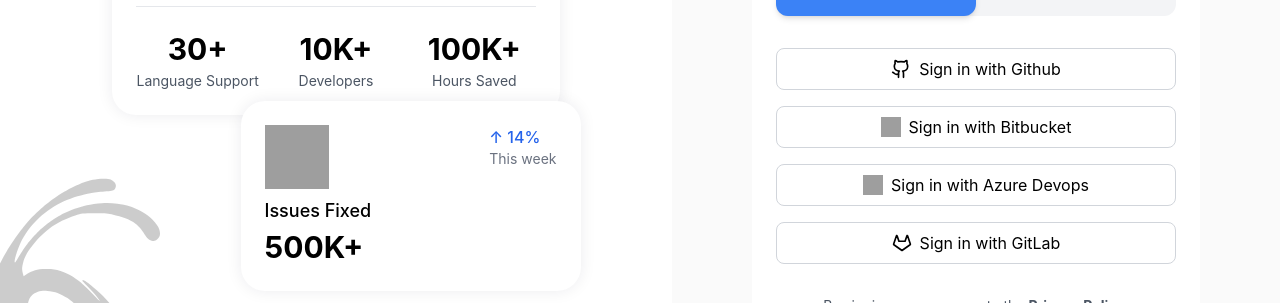
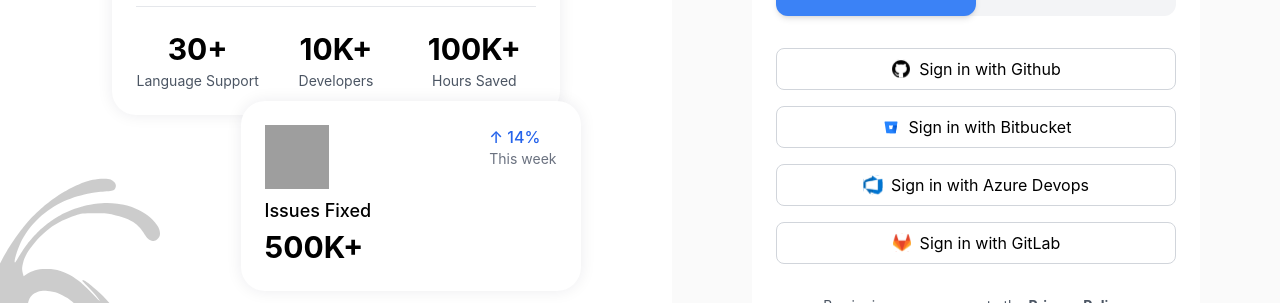
Before and after one commit to vpullakhandam/CodeAnt, a React (Create React App) app: page / in a window 1280 px wide. Shown: the part 324-627 px from the top of the page. Built offline with nearby package versions, Linux system fonts and the light colour scheme; grey boxes are pictures that could not be loaded.

Commit message:
added image

```diff
--- a/src/components/auth/saas-auth.jsx
+++ b/src/components/auth/saas-auth.jsx
@@ -1,25 +1,28 @@
-import { Github, Gitlab } from 'lucide-react'
+import githubImage from "../../assets/github.svg";
+import bitbucketImage from "../../assets/bitbucket.svg";
+import azureDevopsImage from "../../assets/devops.svg";
+import gitlabImage from "../../assets/gitlab.svg";
 
 export function SaasAuth() {
   return (
     <div className="flex flex-col gap-4 w-full max-w-md">
       <button className="flex items-center justify-center gap-2 w-full px-4 py-2 border border-gray-300 rounded-lg hover:bg-gray-50">
-        <Github className="w-5 h-5" />
+        <img src={githubImage} className="w-5 h-5"/>
         <span>Sign in with Github</span>
       </button>
 
       <button className="flex items-center justify-center gap-2 w-full px-4 py-2 border border-gray-300 rounded-lg hover:bg-gray-50">
-        <img src="/placeholder.svg?height=20&width=20" alt="Bitbucket" className="w-5 h-5" />
+      <img src={bitbucketImage} className="w-5 h-5"/>
         <span>Sign in with Bitbucket</span>
       </button>
 
       <button className="flex items-center justify-center gap-2 w-full px-4 py-2 border border-gray-300 rounded-lg hover:bg-gray-50">
-        <img src="/placeholder.svg?height=20&width=20" alt="Azure DevOps" className="w-5 h-5" />
+      <img src={azureDevopsImage} className="w-5 h-5"/>
         <span>Sign in with Azure Devops</span>
       </button>
 
       <button className="flex items-center justify-center gap-2 w-full px-4 py-2 border border-gray-300 rounded-lg hover:bg-gray-50">
-        <Gitlab className="w-5 h-5" />
+      <img src={gitlabImage} className="w-5 h-5"/>
         <span>Sign in with GitLab</span>
       </button>
     </div>
--- a/src/components/auth/self-hosted-auth.jsx
+++ b/src/components/auth/self-hosted-auth.jsx
@@ -1,15 +1,16 @@
-import { Gitlab, Key } from 'lucide-react'
+import gitlabImage from "../../assets/gitlab.svg";
+import keyImage from "../../assets/key.svg";
 
 export function SelfHostedAuth() {
   return (
     <div className="flex flex-col gap-4 w-full max-w-md">
       <button className="flex items-center justify-center gap-2 w-full px-4 py-2 border border-gray-300 rounded-lg hover:bg-gray-50">
-        <Gitlab className="w-5 h-5" />
+      <img src={gitlabImage} className="w-5 h-5"/>
         <span>Self Hosted GitLab</span>
       </button>
 
       <button className="flex items-center justify-center gap-2 w-full px-4 py-2 border border-gray-300 rounded-lg hover:bg-gray-50">
-        <Key className="w-5 h-5" />
+      <img src={keyImage} className="w-5 h-5"/>
         <span>Sign in with SSO</span>
       </button>
     </div>
```
Also changed, not shown: src/assets/key.svg (added).
